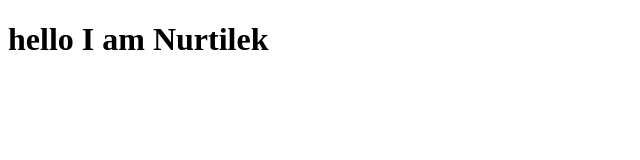
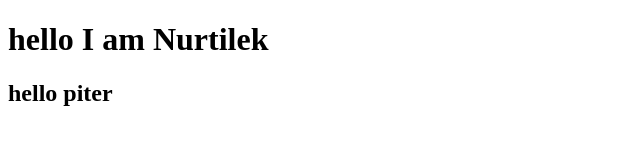
Before and after one commit to nurtilek0/project_2, a plain HTML site: page index.html in a window 1280 px wide. Shown: the whole page, without its empty margins (0-640 px from the left). Drawn offline with Linux system fonts and the light colour scheme.

Commit message:
second commit

```diff
--- a/index.html
+++ b/index.html
@@ -8,5 +8,6 @@
 </head>
 <body>
 	<h1>hello  I am Nurtilek</h1>
+	<h2>hello piter</h2>
 </body>
 </html>
```
